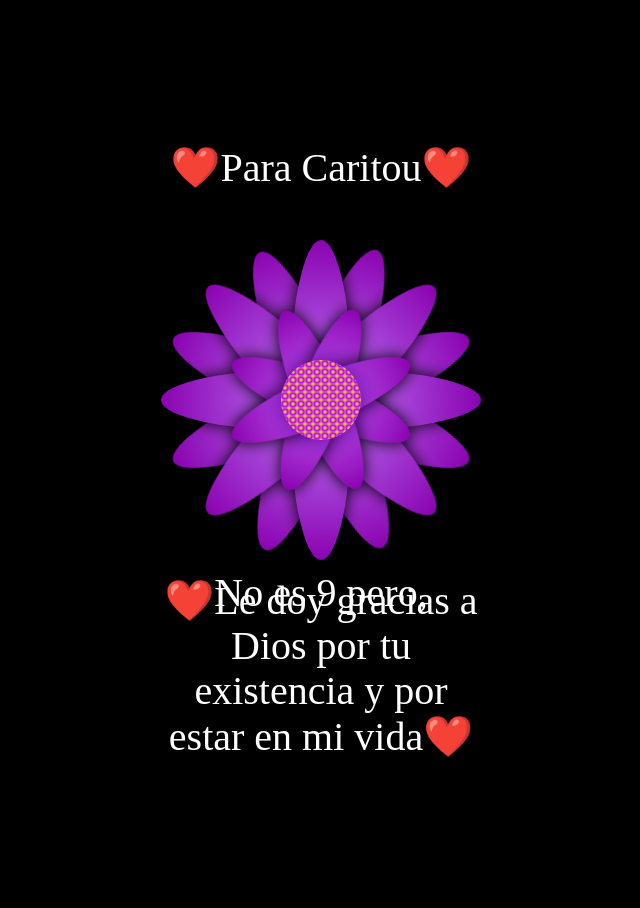
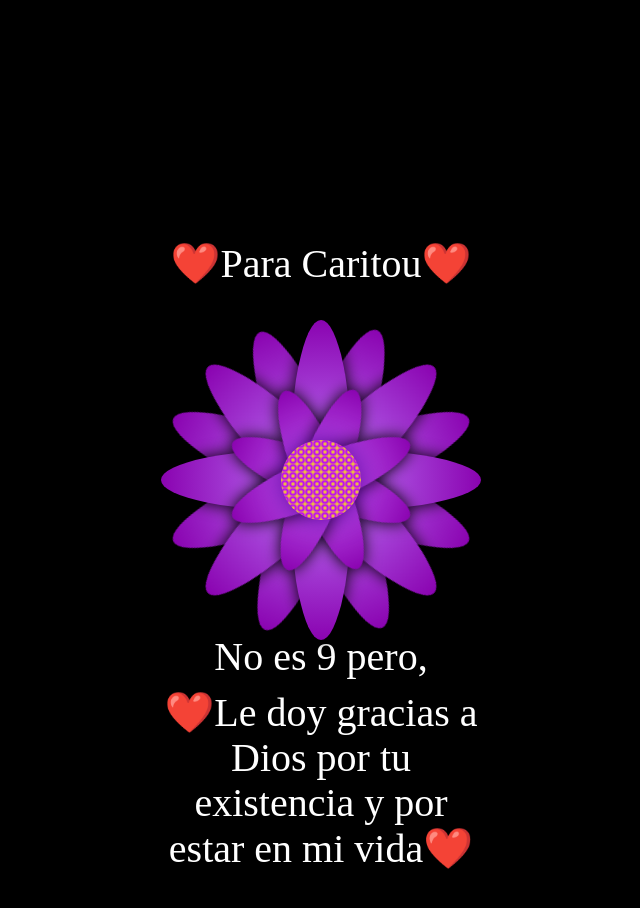
Before and after one commit to dazzlevar/dazzlevar.github.io, a plain HTML site: page index.html in a window 1280 px wide. Shown: the whole page, without its empty margins (319-959 px from the left). Before the commit the page ends 800 px from the top, so only its background shows below. Drawn offline with Linux system fonts and the light colour scheme.

Commit message:
Update2 style.css

```diff
--- a/style.css
+++ b/style.css
@@ -2,7 +2,7 @@ body {
   background-color: #000;
   margin: 0;
   padding: 0;
-  height: 100vh;
+  height: 120vh;
   /* Asegura que el cuerpo ocupe toda la altura de la ventana */
   display: flex;
   align-items: center;
@@ -12,7 +12,7 @@ body {
 }
 
 .flower {
-  height: 200px;
+  height: 100px;
   width: 200px;
   margin: 20px auto;
 
@@ -40,17 +40,17 @@ body {
 }
 
 .text-above {
-  top: -60px;
+  top: -100px;
   /* Ajusta la posición vertical del texto arriba de la flor */
 }
 
 .text-below {
-  bottom: -60px;
+  bottom: -100px;
   /* Ajusta la posición vertical del texto debajo de la flor */
 }
 
 .text-below2 {
-  bottom: -150px;
+  bottom: -220px;
   /* Ajusta la posición vertical del texto debajo de la flor */
 }
 
```
